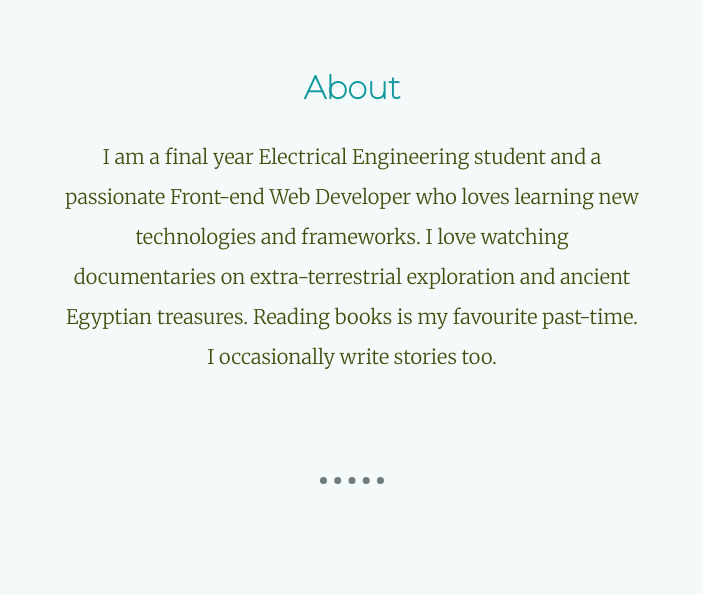
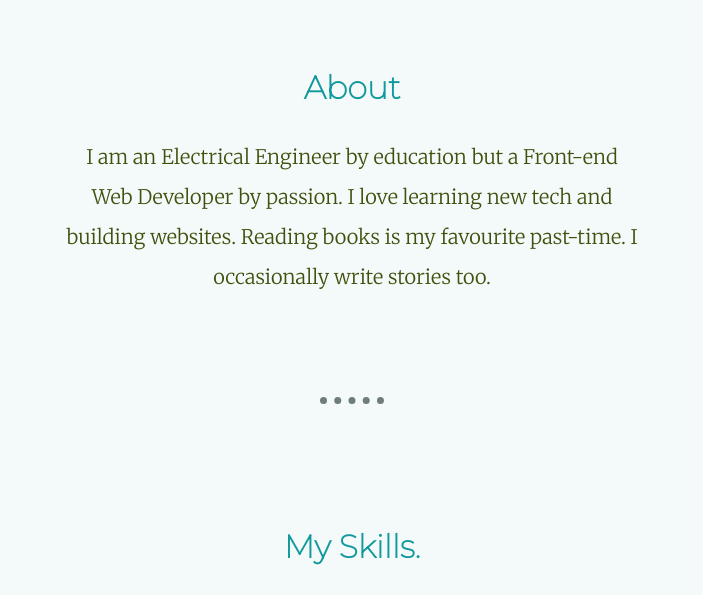
Before and after one commit to sreenijaearanki/MyProfile, a plain HTML site: page index.html in a window 1280 px wide. Shown: the part 800-1395 px from the top of the page, without its empty margins (288-991 px from the left). Drawn offline with nearby package versions, Linux system fonts and the light colour scheme.

Commit message:
Update index.html

```diff
--- a/index.html
+++ b/index.html
@@ -53,9 +53,8 @@
           <div class="profile">
             <!-- <img class="profile" src="images/wp8227613.jpg" height="200px" alt="profile-img"> -->
             <h2>About</h2>
-            <p class="intro">I am a final year Electrical Engineering student and a
-              passionate Front-end Web Developer who loves learning new technologies and frameworks.
-              I love watching documentaries on extra-terrestrial exploration and ancient Egyptian treasures.
+            <p class="intro">I am an Electrical Engineer by education but a
+            Front-end Web Developer by passion. I love learning new tech and building websites.
               Reading books is my favourite past-time. I occasionally write stories too.
 
             </p>
```
